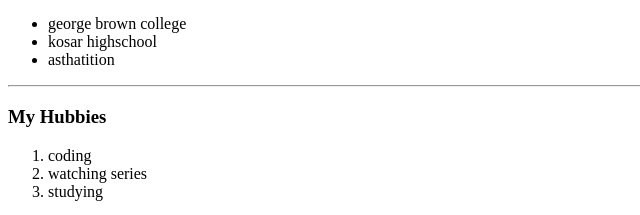
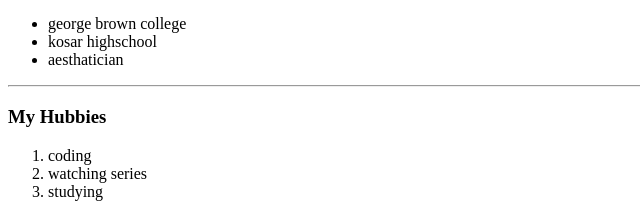
Before and after one commit to Negarhm/CV, a plain HTML site: page index.html in a window 1280 px wide. Shown: the part 289-504 px from the top of the page, 0-640 px from the left. Drawn offline with Linux system fonts and the light colour scheme.

Commit message:
Update index.html

```diff
--- a/index.html
+++ b/index.html
@@ -20,7 +20,7 @@
   <ul>
     <li>george brown college</li>
     <li>kosar highschool</li>
-    <li>asthatition</li>
+    <li>aesthatician</li>
   </ul>
   <hr>
   <h3>My Hubbies</h3>
```
